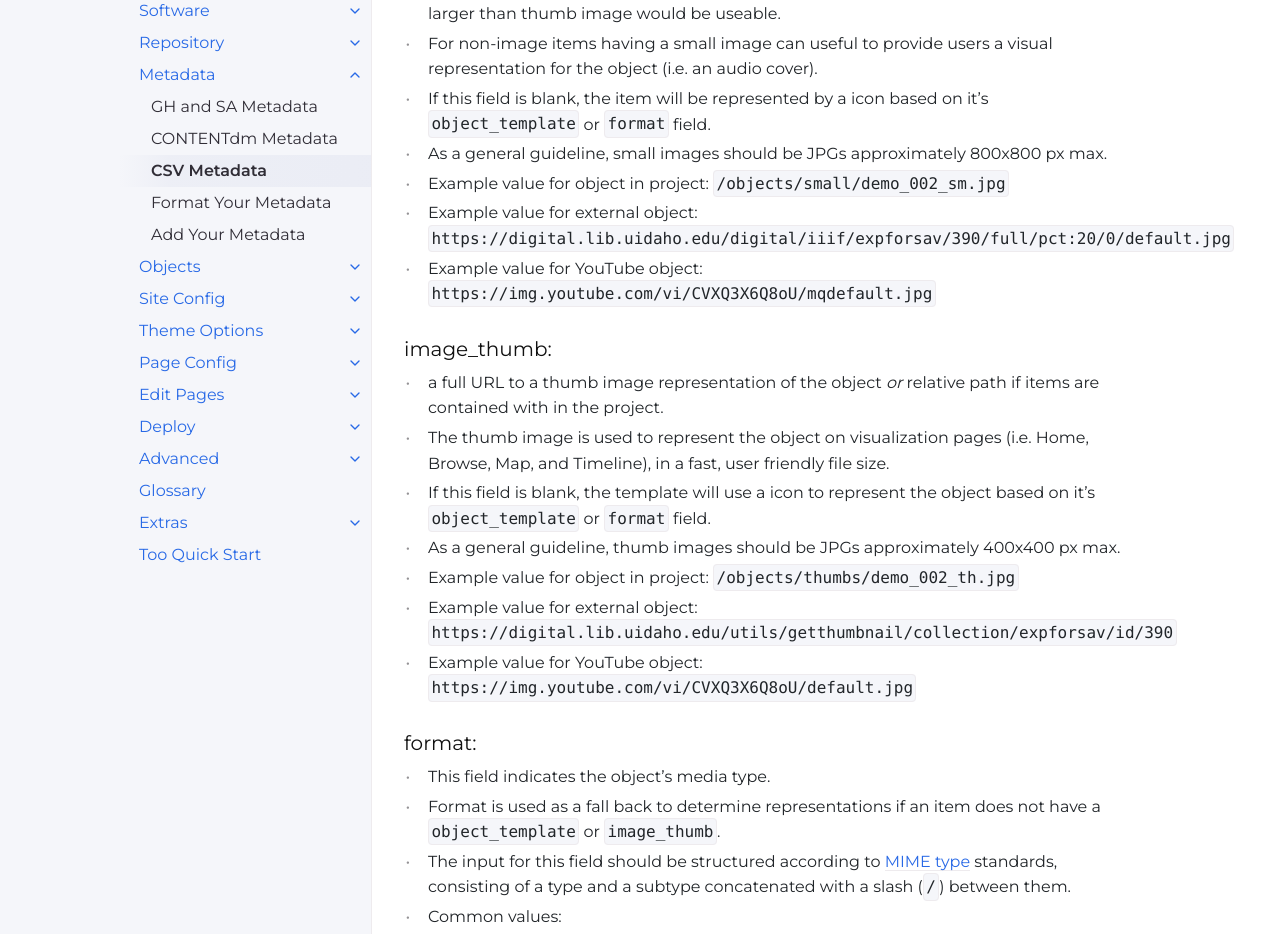
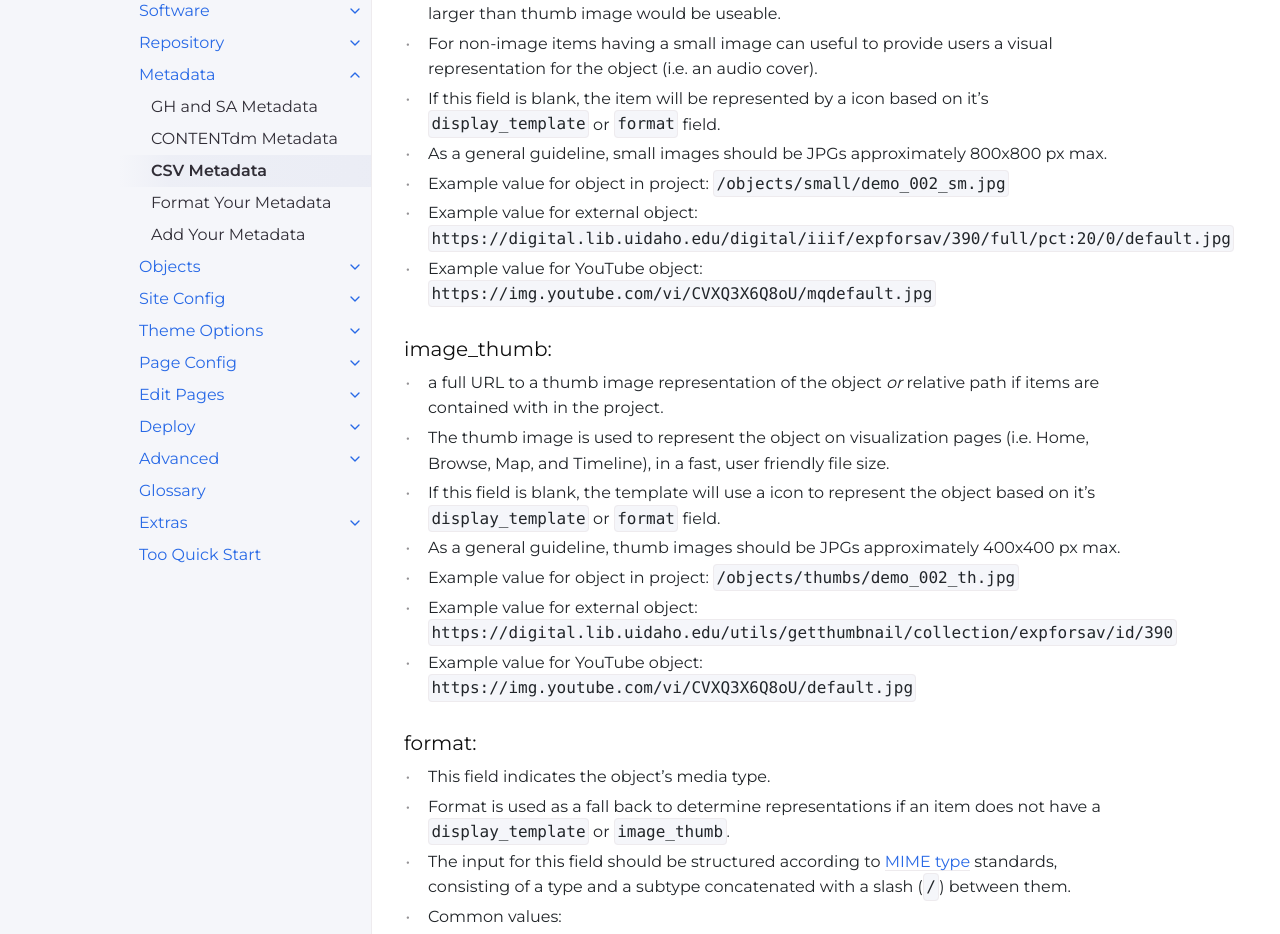
Before and after one commit to CollectionBuilder/cb-docs, a Jekyll site: the page built from docs/metadata/csv_metadata.md, in a window 1280 px wide and 1400 px high, scrolled down 2550 px. Shown: the part 145-1079 px from the top of the window. Built offline with Jekyll 4.4.1, drawn with Linux system fonts in a browser that asks for light colours; some of the changed text lies outside the part shown.

Commit message:
replace object_template with display_template

```diff
--- a/docs/metadata/csv_metadata.md
+++ b/docs/metadata/csv_metadata.md
@@ -45,11 +45,11 @@ These fields should be filed out in your spreadsheet using formulas / recipes de
 This provides flexibility to include objects from multiple sources and to generate the URLs using a variety of approaches without needing to modify the template code.
 CollectionBuilder-CSV aims to provide API recipes to generate the links for a variety of hosting solutions--but this work is done on the metadata, not embedded in the template code logic.
 
-### object_template:
+### display_template:
 
 - A template type used for the Item page *and* used in logic to choose representations in other pages.
 - If blank the object will default to a generic item page.
-- Supported values in `object_template` match files found in "_layouts".
+- Supported values in `display_template` match files found in "_layouts".
 - Default supported options: `item_image`,`item_pdf`, `item_video`, `item_audio`, `item_video_embed`, `item_record`, `item`.
     - `item_image`: Displays image_small if available, with fall back to object_download. Adds LightGallery view to open images full screen using object_download, with fall back to image_small.
     - `item_pdf`: Displays image_small if available, with fall back to image_thumb, or a pdf icon.
@@ -80,7 +80,7 @@ Do not include the `baseurl` value that you set in "_config.yml", since this wil
 - a full URL to a small image representation of the object *or* relative path if items are contained with in the project.
 - The small image is used to represent objects on Item pages, or in visualizations where a larger than thumb image would be useable.
 - For non-image items having a small image can useful to provide users a visual representation for the object (i.e. an audio cover).
-- If this field is blank, the item will be represented by a icon based on it's `object_template` or `format` field.
+- If this field is blank, the item will be represented by a icon based on it's `display_template` or `format` field.
 - As a general guideline, small images should be JPGs approximately 800x800 px max.
 - Example value for object in project: `/objects/small/demo_002_sm.jpg`
 - Example value for external object: `https://digital.lib.uidaho.edu/digital/iiif/expforsav/390/full/pct:20/0/default.jpg`
@@ -90,7 +90,7 @@ Do not include the `baseurl` value that you set in "_config.yml", since this wil
 
 - a full URL to a thumb image representation of the object *or* relative path if items are contained with in the project.
 - The thumb image is used to represent the object on visualization pages (i.e. Home, Browse, Map, and Timeline), in a fast, user friendly file size.
-- If this field is blank, the template will use a icon to represent the object based on it's `object_template` or `format` field.
+- If this field is blank, the template will use a icon to represent the object based on it's `display_template` or `format` field.
 - As a general guideline, thumb images should be JPGs approximately 400x400 px max.
 - Example value for object in project: `/objects/thumbs/demo_002_th.jpg`
 - Example value for external object: `https://digital.lib.uidaho.edu/utils/getthumbnail/collection/expforsav/id/390`
@@ -99,7 +99,7 @@ Do not include the `baseurl` value that you set in "_config.yml", since this wil
 ### format:
 
 - This field indicates the object's media type.
-- Format is used as a fall back to determine representations if an item does not have a `object_template` or `image_thumb`.
+- Format is used as a fall back to determine representations if an item does not have a `display_template` or `image_thumb`.
 - The input for this field should be structured according to [MIME type](https://www.iana.org/assignments/media-types/media-types.xhtml){:target="_blank" rel="noopener"} standards, consisting of a type and a subtype concatenated with a slash (`/`) between them.
 - Common values:
     - Image: `image/jpeg`
```
Also changed, not shown: docs/objects/csv-objects.md (+3 -3 lines).
